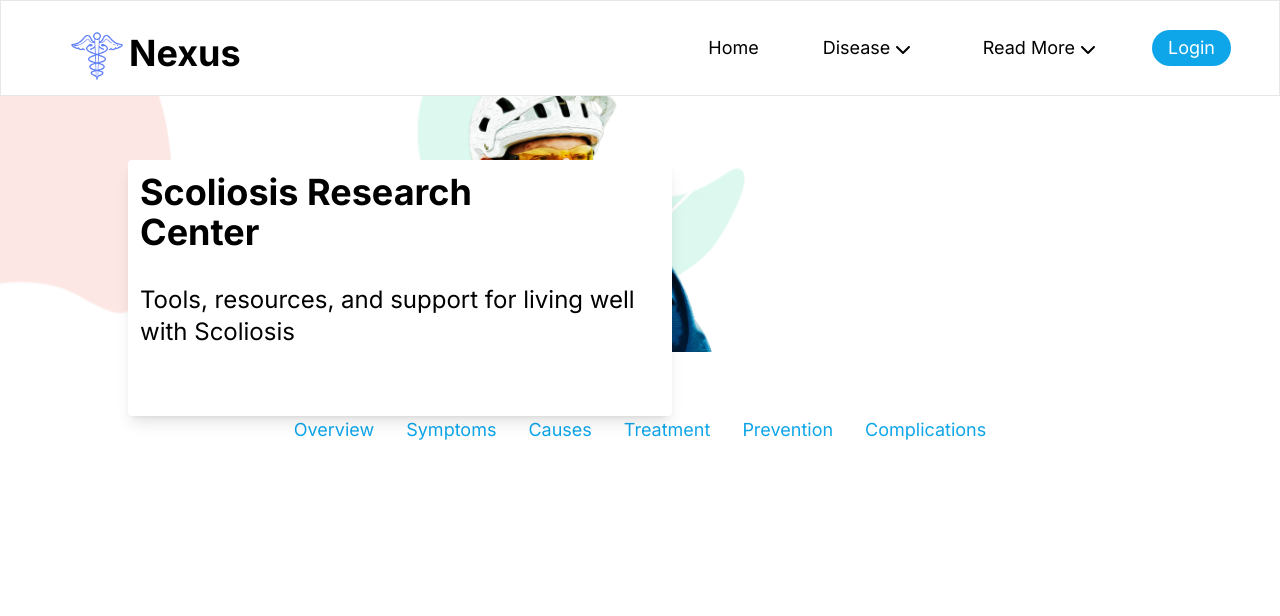
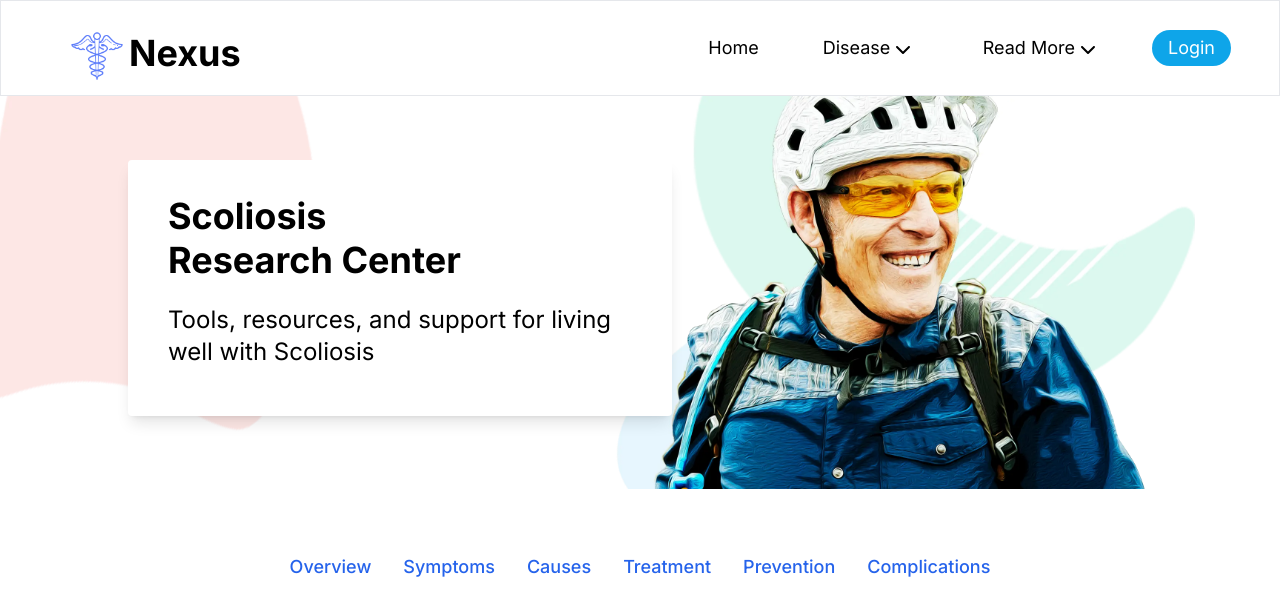
Before and after one commit to dhruv1323/Knee-Osteoarthritis-Classification-and-Scoliosis-Detection-, a Next.js app: page /pages/scoliosis in a window 1280 px wide. Shown: the top 616 px of the page. Built offline with nearby package versions, Linux system fonts and the light colour scheme.

Commit message:
Update styles for mobile compatibility

```diff
--- a/src/app/pages/osteoarthritis/page.tsx
+++ b/src/app/pages/osteoarthritis/page.tsx
@@ -4,9 +4,9 @@ export default function Home(){
         <div className="relative">
             <div className="container w-full px-4 md:max-w-2xl md:absolute md:p-16 md:ml-16 z-10">
                 <div className="bg-white min-h-20 md:min-w-96 md:min-h-64 md:shadow-lg rounded">
-                    <h1 className="font-bold text-2xl mb-0 md:text-4xl pl-3 pt-3">Osteoarthritis Research</h1>
-                    <h1 className="font-bold text-2xl md:text-4xl md:mb-5 pl-3">Center</h1>
-                    <h1 className="text-xl md:text-2xl p-3 mb-1">Tools, resources, and support for living well with osteoarthritis</h1>
+                    <h1 className="font-bold text-2xl mb-0 md:py-1 md:pt-9 md:pl-10 md:text-4xl pl-3 pt-3">Osteoarthritis</h1>
+                    <h1 className="font-bold text-2xl md:text-4xl md:mb-3 md:pl-10 pl-3">Research Center</h1>
+                    <h1 className="text-xl md:text-2xl md:pl-10 p-3 mb-1">Tools, resources, and support for living well with osteoarthritis</h1>
                 </div>
             </div>
         <Image
@@ -25,12 +25,12 @@ export default function Home(){
           className="mb-6 min-h-52"
         />
         <div className="flex flex-col mt-8 md:flex md:flex-row justify-center items-center gap-2 md:gap-8 md:p-8 ">
-            <h1 className="text-lg font-medium text-blue-600 hover:bg-sky-200">Overview</h1>
-            <h1 className="text-lg font-medium text-blue-600 hover:bg-sky-200">Symptoms</h1>
-            <h1 className="text-lg font-medium text-blue-600 hover:bg-sky-200">Causes</h1>
-            <h1 className="text-lg font-medium text-blue-600 hover:bg-sky-200">Treatment</h1>
-            <h1 className="text-lg font-medium text-blue-600 hover:bg-sky-200">Prevention</h1>
-            <h1 className="text-lg font-medium text-blue-600 hover:bg-sky-200">Complications</h1>
+            <h1 className="text-lg font-medium text-blue-600 hover:underline underline-offset-4 decoration-black-500">Overview</h1>
+            <h1 className="text-lg font-medium text-blue-600 hover:underline underline-offset-4 decoration-black-500">Symptoms</h1>
+            <h1 className="text-lg font-medium text-blue-600 hover:underline underline-offset-4 decoration-black-500">Causes</h1>
+            <h1 className="text-lg font-medium text-blue-600 hover:underline underline-offset-4 decoration-black-500">Treatment</h1>
+            <h1 className="text-lg font-medium text-blue-600 hover:underline underline-offset-4 decoration-black-500">Prevention</h1>
+            <h1 className="text-lg font-medium text-blue-600 hover:underline underline-offset-4 decoration-black-500">Complications</h1>
         </div>
       </div>
     )
--- a/src/app/pages/scoliosis/page.tsx
+++ b/src/app/pages/scoliosis/page.tsx
@@ -4,9 +4,9 @@ export default function Home(){
         <div className="relative w-full">
             <div className="container w-full px-4 md:max-w-2xl md:absolute md:p-16 md:ml-16 z-10">
                 <div className="bg-white min-h-20 md:min-w-96 md:min-h-64 md:shadow-lg rounded">
-                    <h1 className="font-bold text-2xl mb-0 md:text-4xl pl-3 pt-3">Scoliosis Research </h1>
-                    <h1 className="font-bold text-2xl md:text-4xl md:mb-5 pl-3">Center</h1>
-                    <h1 className="text-xl md:text-2xl p-3 mb-1">Tools, resources, and support for living well with Scoliosis</h1>
+                    <h1 className="font-bold text-2xl mb-0 md:py-1 md:pt-9 md:pl-10 md:text-4xl pl-3 pt-3">Scoliosis</h1>
+                    <h1 className="font-bold text-2xl md:text-4xl md:mb-3 md:pl-10 pl-3">Research Center</h1>
+                    <h1 className="text-xl md:text-2xl md:pl-10 p-3 mb-1">Tools, resources, and support for living well with Scoliosis</h1>
                 </div>
             </div>
             <div className="">
@@ -21,19 +21,19 @@ export default function Home(){
                   objectFit:"cover",
                   objectPosition: '100% 10%',
                   height: 'auto',
-                  width: '100vh',
+                  width: '100vw',
                 }}
-                className="mb-6 min-h-64"
+                className="mb-6 min-h-52"
               />
             </div>
-          <div className="flex flex-col mt-8 md:flex md:flex-row justify-center items-center gap-2 md:gap-8 md:p-8 ">
-              <h1 className="text-lg text-sky-500 hover:bg-sky-200">Overview</h1>
-              <h1 className="text-lg text-sky-500 hover:bg-sky-200">Symptoms</h1>
-              <h1 className="text-lg text-sky-500 hover:bg-sky-200">Causes</h1>
-              <h1 className="text-lg text-sky-500 hover:bg-sky-200">Treatment</h1>
-              <h1 className="text-lg text-sky-500 hover:bg-sky-200">Prevention</h1>
-              <h1 className="text-lg text-sky-500 hover:bg-sky-200">Complications</h1>
-          </div>
+            <div className="flex flex-col mt-8 md:flex md:flex-row justify-center items-center gap-2 md:gap-8 md:p-8 ">
+            <h1 className="text-lg font-medium text-blue-600 hover:underline underline-offset-4 decoration-black-500">Overview</h1>
+            <h1 className="text-lg font-medium text-blue-600 hover:underline underline-offset-4 decoration-black-500">Symptoms</h1>
+            <h1 className="text-lg font-medium text-blue-600 hover:underline underline-offset-4 decoration-black-500">Causes</h1>
+            <h1 className="text-lg font-medium text-blue-600 hover:underline underline-offset-4 decoration-black-500">Treatment</h1>
+            <h1 className="text-lg font-medium text-blue-600 hover:underline underline-offset-4 decoration-black-500">Prevention</h1>
+            <h1 className="text-lg font-medium text-blue-600 hover:underline underline-offset-4 decoration-black-500">Complications</h1>
+        </div>
       </div>
     )
 }
--- a/src/app/pages/uploadImage/page.tsx
+++ b/src/app/pages/uploadImage/page.tsx
@@ -67,7 +67,7 @@ export default function UploadImagePage(){
     return(
             <div className="flex flex-col justify-center">
                 <div>
-                    <h1 className="md:mt-20 md:mb-12 md:text-2xl hidden md:text-center ">Drag and Drop or Upload X-ray Image here</h1>
+                    <h1 className="md:mt-20 md:mb-12 md:text-2xl hidden md:block  md:text-center ">Drag and Drop or Upload X-ray Image here</h1>
                     <h1 className="mt-20 mb-12 text-2xl text-center md:hidden ">Upload X-ray Image here</h1>
                 </div>
                 <div className="flex justify-center items-center">
```
Also changed, not shown: src/app/page.tsx (+68 -36 lines).
